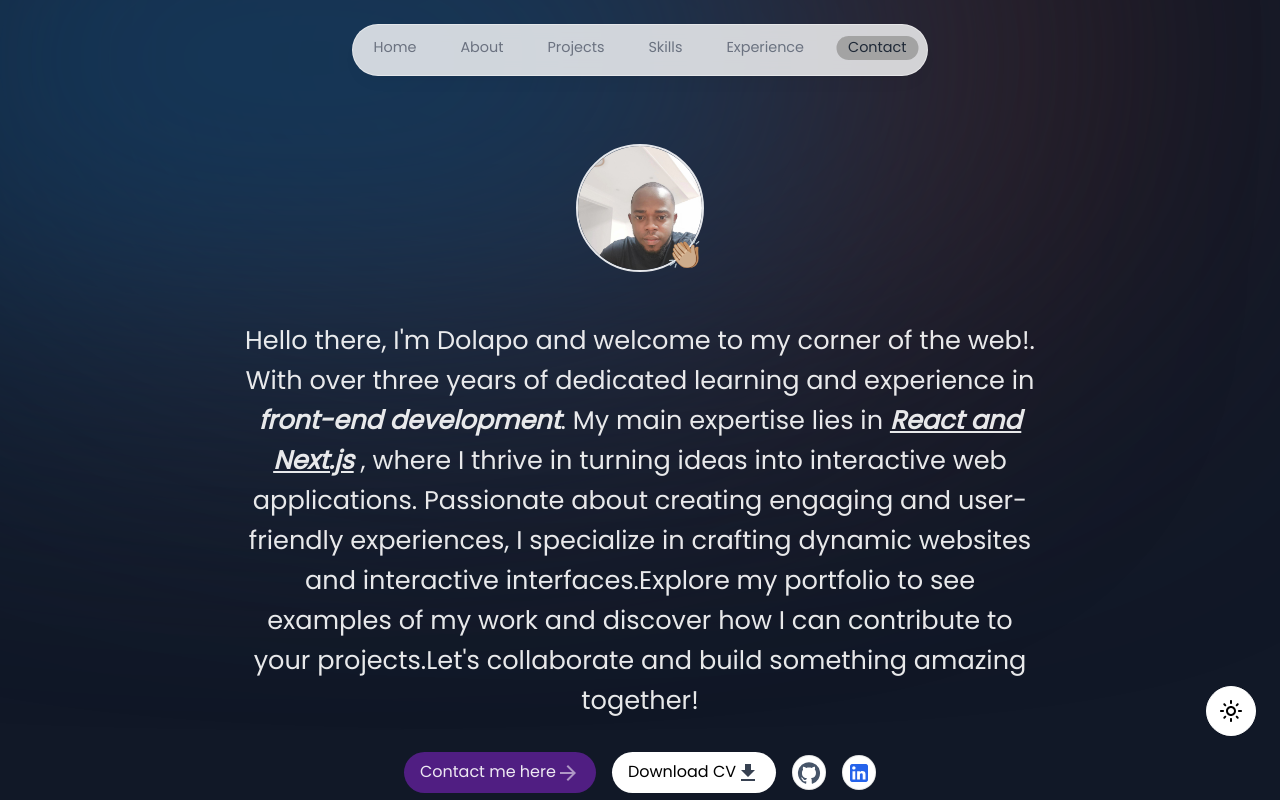
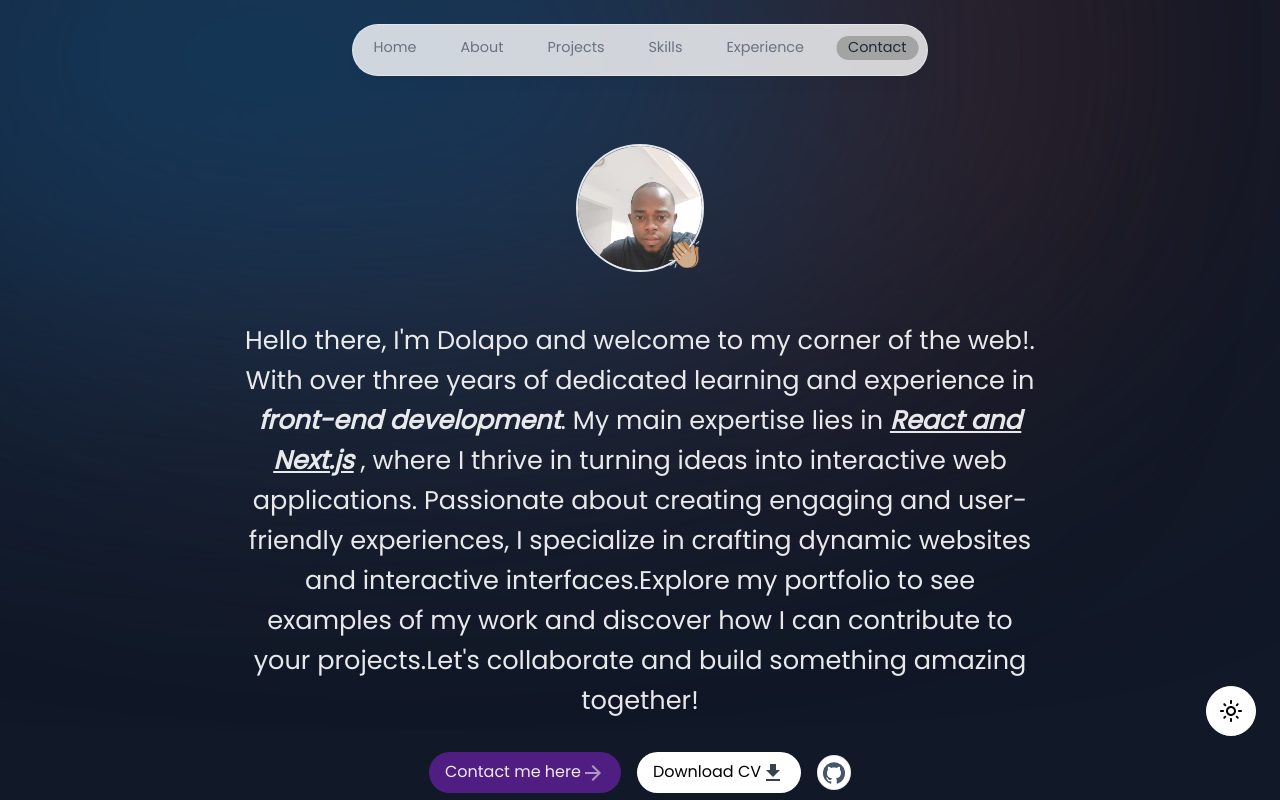
Before and after one commit to Pizle0210/portfolio, a Next.js app: page / in a window 1280 px wide. Shown: the top 800 px of the page. Built offline with nearby package versions, Linux system fonts and the light colour scheme; no server answers.

Commit message:
removed linkedin link

```diff
--- a/src/components/Intro.tsx
+++ b/src/components/Intro.tsx
@@ -105,13 +105,6 @@ export default function Intro() {
           >
             <GitHubIcon className="h-6 w-6 sm:h-8 sm:w-8 rounded-full text-slate-600 " />
           </a>
-          <a
-            href={linkedinUrl}
-            target="_blank"
-            className="bg-white p-1 border border-black/10 rounded-full transition outline-none focus:scale-105 hover:scale-105 active:scale-110 ease-in-out"
-          >
-            <LinkedInIcon className="h-6 w-6 sm:h-8 sm:w-8 rounded-full text-blue-600 outline-none focus:scale-105 hover:scale-105 active:scale-110 transition ease-in-out" />
-          </a>
         </motion.div>
       </div>
     </section>
```
